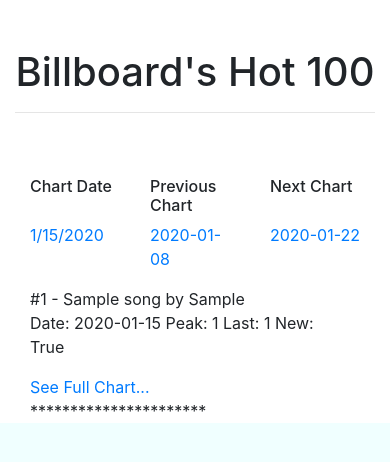
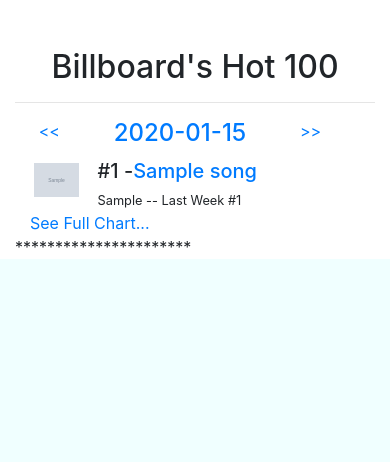
Before and after one commit to dmcconeghy/flashback, a Flask app: page /charts in a window 390 px wide. Shown: the part 206-668 px from the top of the page. Run offline with Flask 2, Linux system fonts and the light colour scheme; tables that the repository leaves empty hold one stand-in row (values such as "Sample post"); grey boxes marked "Sample" are stand-in pictures.

Commit message:
Updates styling of charts/songs. Additional improvements needed for responsiveness.

```diff
--- a/static/css/styles.css
+++ b/static/css/styles.css
@@ -1,5 +1,9 @@
 html {
     background-color: azure;
+}
+
+.text-responsive {
+  font-size: calc(100% + 1vw + 1vh);
 }
 
 .loader {
--- a/templates/charts.html
+++ b/templates/charts.html
@@ -6,68 +6,64 @@
 
 <div class="container-fluid pt-5 text-center">
 
-    <h1>Billboard's Hot 100</h1>
+    <h2>Billboard's Hot 100</h2>
     <hr>
 </div>
 
-<div class="container col-md-6">
-    <div class="container pt-5 ">
-	<div class="row">
-		<div class="col">
-            <h6>Chart Date</h6>
-        </div>
-        <div class="col">
-            <h6>Previous Chart</h6>
-        </div>
-        <div class="col">
-            <h6>Next Chart</h6>
-        </div>
-    </div>
+<div class="container col col-md-10 col-xl-8">
+
+
         {% for chart in charts %}
 
-                <div class="row">
+            <div class="row text-center col-md-10 col-lg-10">
+                <div class="col col-md-3">
+                    <p>
+                        <span data-toggle="modal" data-target="#loadingModal"><a href="/exists/{{chart.next_chart(chart.chart_date)}}">
+                            <<
+                        </a></span>
+                    </p>
+                </div>
+                <div class="col-7 col-md-6 h4">
+                        <a href="/chart/{{ chart.chart_date }}">{{chart.chart_date}}</a>
+                </div>
+                <div class="col col-md-3">
 
-                    <div class="col">
-                         <a href="/chart/{{ chart.chart_date }}">{{chart.chart_date.month}}/{{chart.chart_date.day}}/{{chart.chart_date.year}}</a>
-                    </div>
-                    <div class="col">
+                    <p>
+                        <span data-toggle="modal" data-target="#loadingModal"><a href="/exists/{{chart.prior_chart(chart.chart_date)}}">
+                            >>
+                        </a></span>
+                    </p>
 
-                        <p>
-                            <span data-toggle="modal" data-target="#loadingModal"><a href="/exists/{{chart.prior_chart(chart.chart_date)}}">
-                                {{chart.prior_chart(chart.chart_date)}}
-                            </a></span>
-                        </p>
-
-                    </div>
-
-                    <div class="col">
-                        <p>
-                            <span data-toggle="modal" data-target="#loadingModal"><a href="/exists/{{chart.next_chart(chart.chart_date)}}">
-                                {{chart.next_chart(chart.chart_date)}}
-                            </a></span>
-                        </p>
-                    </div>
                 </div>
 
 
-            <div class="row ">
-                <div class="container-fluid">
+            </div>
+
+            <div class="row col-md-10 col-lg-10">
+                <div class="container-fluid col-lg-8 ">
                 {% for song, appearance in results[loop.index0] %}
                     {% if loop.index0 < 5 %}
-                    <div class="row col-md-12">
-                        <span>
-                            #{{appearance.rank}} -
-                            {{song.title | truncate(30)}} by {{song.artist | truncate(30)}}
+                    <div class="row">
+                        <div class="col-3 col-md-2 col-lg-3 col-xl-3">
+                            <img src="{{song.song_img_url}}" height="auto" class="img-fluid mx-auto d-block p-1">
+                        </div>
+                        <div class="col-7 col-md-7">
+                            <div class="row h5">
+                                #{{appearance.rank}} - <a href="/song/{{song.id}}">{{song.title | truncate(20)}}</a>
+                            </div>
+                            <div class="row">
+                                <small>
+                                    {{song.artist | truncate(25)}} --
 
-                            <p>
-                                Date: {{appearance.chart_date}}
-                            Peak: {{appearance.peak_pos}}
-                            Last: {{appearance.last_pos}}
-                            New: {{appearance.isNew}}
-                        </p>
+                                    {% if appearance.last_pos == 0 %}
+                                    Chart Debut!
+                                    {% else %}
 
-                        </span>
-
+                                    Last Week #{{appearance.last_pos}}
+                                    {%endif%}
+                                </small>
+                            </div>
+                        </div>
                     </div>
                     {% endif %}
                     {% if loop.last %}
@@ -81,11 +77,6 @@
 
         {% endfor%}
 
-
-
-
-
-    </div>
 </div>
 
 
```
Also changed, not shown: templates/song.html (+59 -15 lines).
